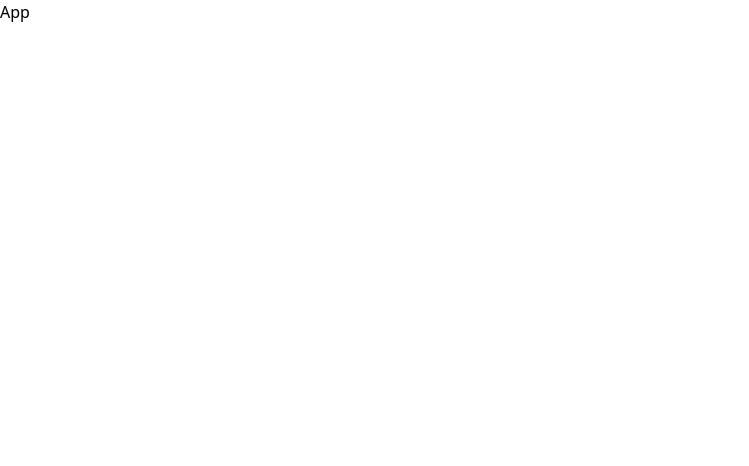
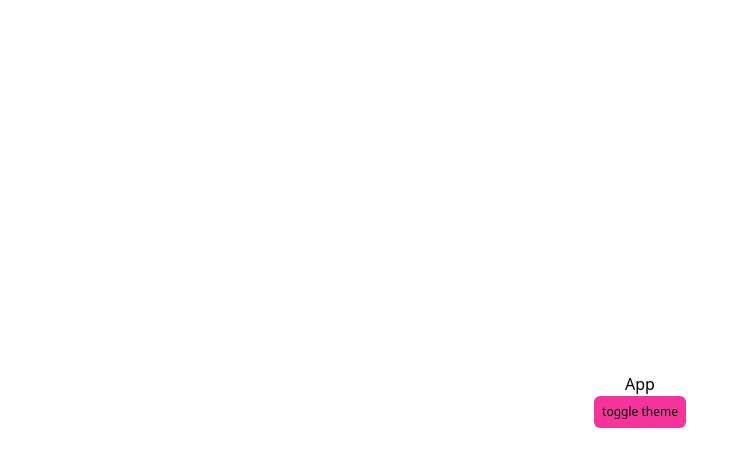
Before and after one commit to aboudev22/todolist, a React (Vite) app: page / in a window 1280 px wide. Shown: the top 466 px of the page, without its empty margins (0-749 px from the left). Built offline with nearby package versions, Linux system fonts and the light colour scheme.

Commit message:
toggle theme feature

```diff
--- a/src/App.tsx
+++ b/src/App.tsx
@@ -1,9 +1,27 @@
-// import AppRoutes from "./Routes/AppRoutes";
-
-// export default function App() {
-//   return <AppRoutes />;
-// }
+import { motion } from "framer-motion";
+import { useLayoutEffect } from "react";
+import useUserTheme from "./store/userThemeStore";
 
 export default function App() {
-  return <div className="w-screen h-screen bg-white">App</div>;
+  const { theme, toggleTheme } = useUserTheme();
+  useLayoutEffect(() => {
+    const root = document.documentElement;
+    if (theme === "dark") {
+      root.classList.add("dark");
+    } else {
+      root.classList.remove("dark");
+    }
+  }, [theme]);
+  return (
+    <div className="w-screen h-screen dark:bg-neutral-900 bg-white flex flex-col justify-center items-center transition-all duration-500">
+      <p className="text-black dark:text-white">App</p>
+      <motion.button
+        onClick={toggleTheme}
+        whileTap={{ scale: 0.9 }}
+        className="bg-pink-500 rounded-md text-xs p-2 cursor-pointer"
+      >
+        toggle theme
+      </motion.button>
+    </div>
+  );
 }
```
